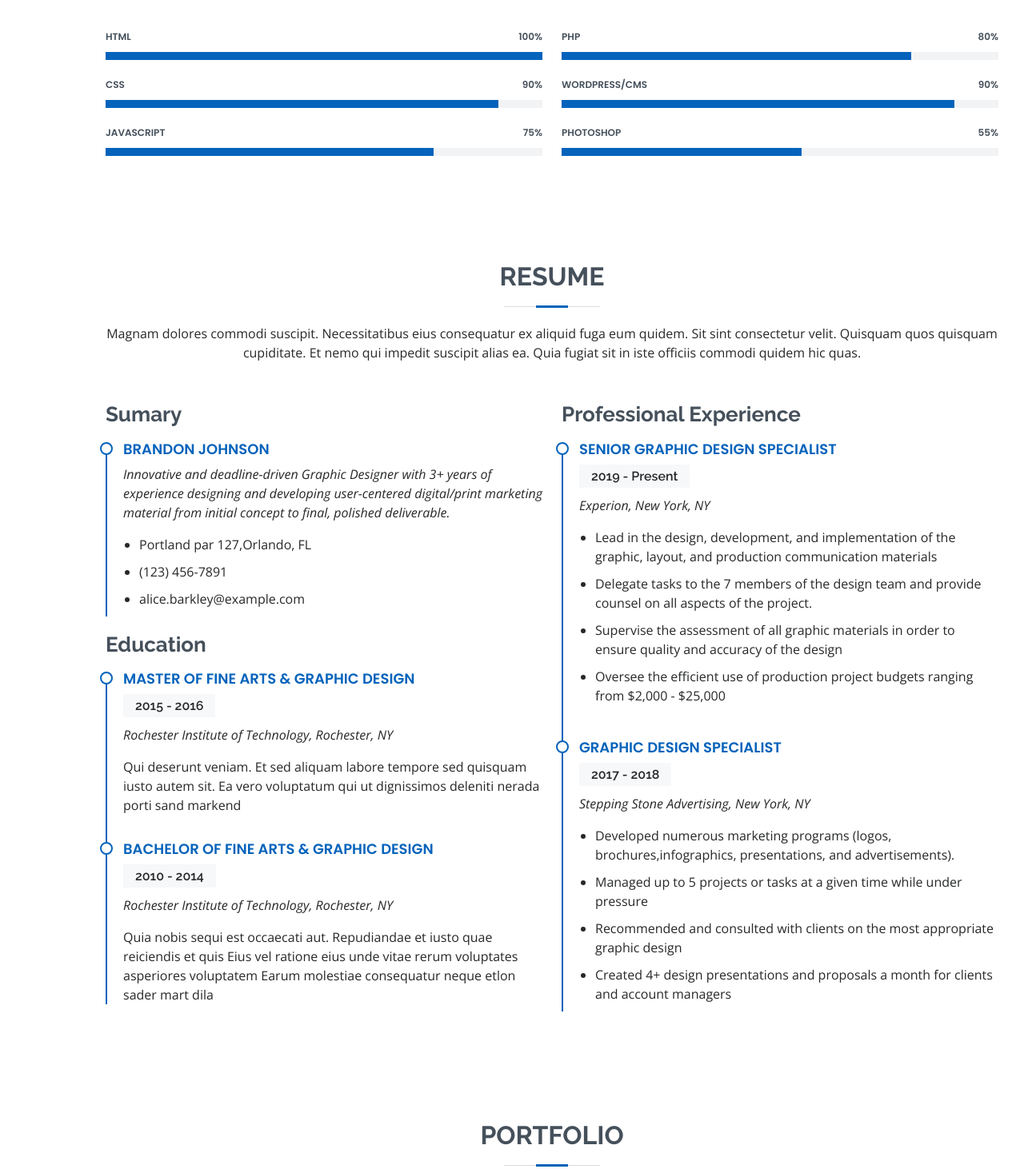
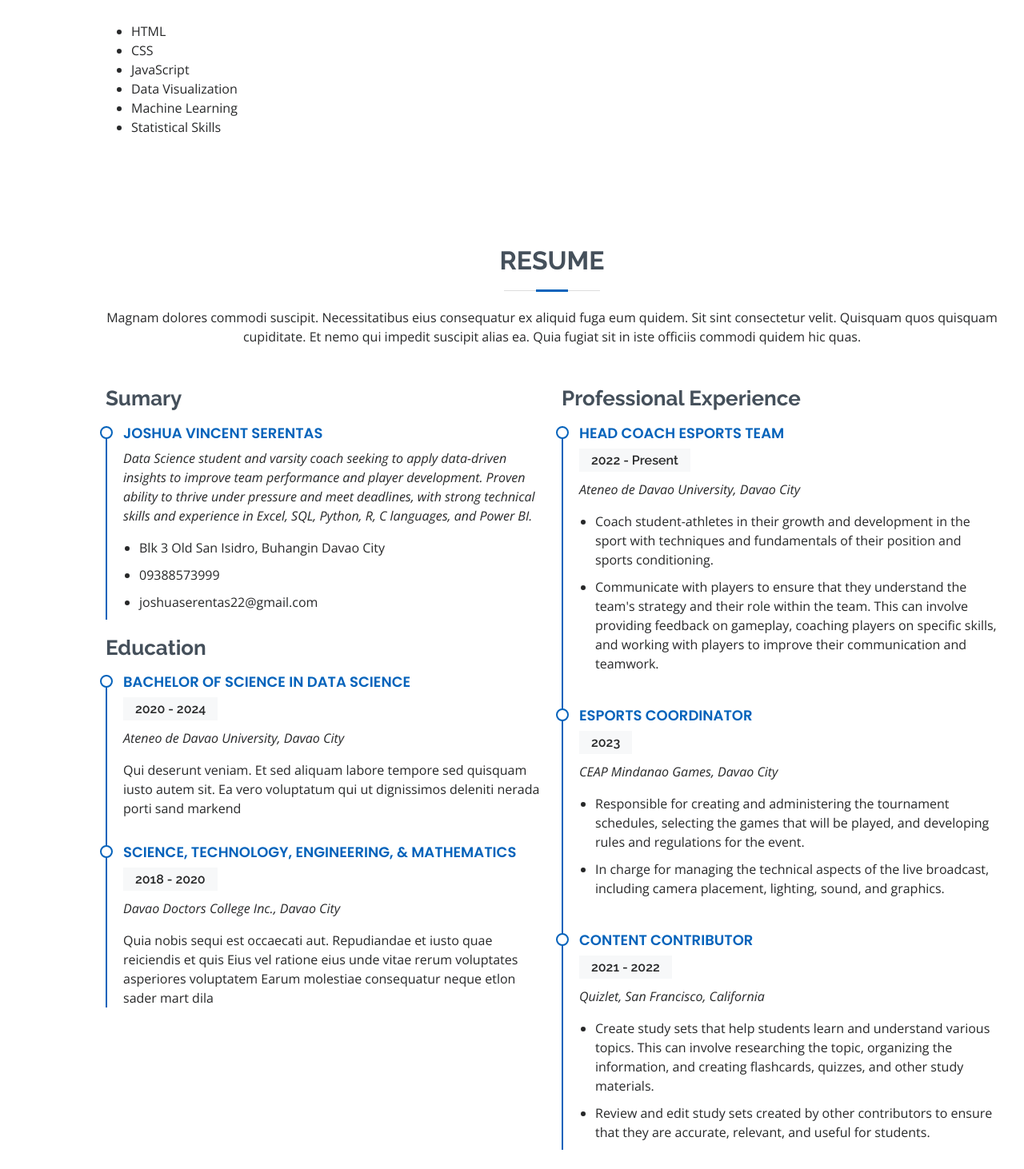
Before and after one commit to jvsserentas/JoshuaVincent, a plain HTML site: page index.html in a window 1280 px wide. Shown: the part 1665-3127 px from the top of the page at 80% size. Drawn offline with nearby package versions, Linux system fonts and the light colour scheme.

Commit message:
major changes

```diff
--- a/index.html
+++ b/index.html
@@ -105,7 +105,7 @@
                 <ul>
                   <li><i class="bi bi-chevron-right"></i> <strong>Age:</strong> <span>22</span></li>
                   <li><i class="bi bi-chevron-right"></i> <strong>Degree:</strong> <span>Bachelor</span></li>
-                  <li><i class="bi bi-chevron-right"></i> <strong>PhEmailone:</strong> <span>joshuaserentas22@gmail.com</span></li>
+                  <li><i class="bi bi-chevron-right"></i> <strong>Email:</strong> <span>joshuaserentas22@gmail.com</span></li>
                   <li><i class="bi bi-chevron-right"></i> <strong>Freelance:</strong> <span>Available</span></li>
                 </ul>
               </div>
@@ -134,59 +134,14 @@
             under pressure and can adhere to strict deadlines.</p>
         </div>
 
-        <div class="row skills-content">
-
-          <div class="col-lg-6">
-
-            <div class="progress">
-              <span class="skill">HTML <i class="val">100%</i></span>
-              <div class="progress-bar-wrap">
-                <div class="progress-bar" role="progressbar" aria-valuenow="100" aria-valuemin="0" aria-valuemax="100"></div>
-              </div>
-            </div>
-
-            <div class="progress">
-              <span class="skill">CSS <i class="val">90%</i></span>
-              <div class="progress-bar-wrap">
-                <div class="progress-bar" role="progressbar" aria-valuenow="90" aria-valuemin="0" aria-valuemax="100"></div>
-              </div>
-            </div>
-
-            <div class="progress">
-              <span class="skill">JavaScript <i class="val">75%</i></span>
-              <div class="progress-bar-wrap">
-                <div class="progress-bar" role="progressbar" aria-valuenow="75" aria-valuemin="0" aria-valuemax="100"></div>
-              </div>
-            </div>
-
-          </div>
-
-          <div class="col-lg-6">
-
-            <div class="progress">
-              <span class="skill">PHP <i class="val">80%</i></span>
-              <div class="progress-bar-wrap">
-                <div class="progress-bar" role="progressbar" aria-valuenow="80" aria-valuemin="0" aria-valuemax="100"></div>
-              </div>
-            </div>
-
-            <div class="progress">
-              <span class="skill">WordPress/CMS <i class="val">90%</i></span>
-              <div class="progress-bar-wrap">
-                <div class="progress-bar" role="progressbar" aria-valuenow="90" aria-valuemin="0" aria-valuemax="100"></div>
-              </div>
-            </div>
-
-            <div class="progress">
-              <span class="skill">Photoshop <i class="val">55%</i></span>
-              <div class="progress-bar-wrap">
-                <div class="progress-bar" role="progressbar" aria-valuenow="55" aria-valuemin="0" aria-valuemax="100"></div>
-              </div>
-            </div>
-
-          </div>
-
-        </div>
+        <ul class="skills-list">
+          <li>HTML</li>
+          <li>CSS</li>
+          <li>JavaScript</li>
+          <li>Data Visualization</li>
+          <li>Machine Learning</li>
+          <li>Statistical Skills</li>
+        </ul>
 
       </div>
     </section><!-- End Skills Section -->
@@ -204,51 +159,73 @@
           <div class="col-lg-6">
             <h3 class="resume-title">Sumary</h3>
             <div class="resume-item pb-0">
-              <h4>Brandon Johnson</h4>
-              <p><em>Innovative and deadline-driven Graphic Designer with 3+ years of experience designing and developing user-centered digital/print marketing material from initial concept to final, polished deliverable.</em></p>
+              <h4>Joshua Vincent Serentas</h4>
+              <p><em>Data Science student and varsity coach seeking to apply data-driven insights to improve team performance and player development. Proven ability to thrive under pressure and meet deadlines, with strong technical skills and experience in Excel, SQL, Python, R, C languages, and Power BI.              </em></p>
               <ul>
-                <li>Portland par 127,Orlando, FL</li>
-                <li>(123) 456-7891</li>
-                <li>alice.barkley@example.com</li>
+                <li>Blk 3 Old San Isidro, Buhangin Davao City</li>
+                <li>09388573999</li>
+                <li>joshuaserentas22@gmail.com</li>
               </ul>
             </div>
-
             <h3 class="resume-title">Education</h3>
             <div class="resume-item">
-              <h4>Master of Fine Arts &amp; Graphic Design</h4>
-              <h5>2015 - 2016</h5>
-              <p><em>Rochester Institute of Technology, Rochester, NY</em></p>
+              <h4>Bachelor of Science in Data Science</h4>
+              <h5>2020 - 2024</h5>
+              <p><em>Ateneo de Davao University, Davao City</em></p>
               <p>Qui deserunt veniam. Et sed aliquam labore tempore sed quisquam iusto autem sit. Ea vero voluptatum qui ut dignissimos deleniti nerada porti sand markend</p>
             </div>
             <div class="resume-item">
-              <h4>Bachelor of Fine Arts &amp; Graphic Design</h4>
-              <h5>2010 - 2014</h5>
-              <p><em>Rochester Institute of Technology, Rochester, NY</em></p>
+              <h4>Science, Technology, Engineering, &amp; Mathematics</h4>
+              <h5>2018 - 2020</h5>
+              <p><em>Davao Doctors College Inc., Davao City</em></p>
               <p>Quia nobis sequi est occaecati aut. Repudiandae et iusto quae reiciendis et quis Eius vel ratione eius unde vitae rerum voluptates asperiores voluptatem Earum molestiae consequatur neque etlon sader mart dila</p>
             </div>
           </div>
           <div class="col-lg-6">
             <h3 class="resume-title">Professional Experience</h3>
             <div class="resume-item">
-              <h4>Senior graphic design specialist</h4>
-              <h5>2019 - Present</h5>
-              <p><em>Experion, New York, NY </em></p>
+              <h4>Head Coach Esports Team</h4>
+              <h5>2022 - Present</h5>
+              <p><em>Ateneo de Davao University, Davao City</em></p>
               <ul>
-                <li>Lead in the design, development, and implementation of the graphic, layout, and production communication materials</li>
-                <li>Delegate tasks to the 7 members of the design team and provide counsel on all aspects of the project. </li>
-                <li>Supervise the assessment of all graphic materials in order to ensure quality and accuracy of the design</li>
-                <li>Oversee the efficient use of production project budgets ranging from $2,000 - $25,000</li>
+                <li>Coach student-athletes in their growth and development in the
+                  sport with techniques and fundamentals of their position and
+                  sports conditioning.
+                </li>
+                <li>Communicate with players to ensure that they understand the
+                  team's strategy and their role within the team. This can involve
+                  providing feedback on gameplay, coaching players on specific
+                  skills, and working with players to improve their communication
+                  and teamwork.
+                </li>
               </ul>
             </div>
             <div class="resume-item">
-              <h4>Graphic design specialist</h4>
-              <h5>2017 - 2018</h5>
-              <p><em>Stepping Stone Advertising, New York, NY</em></p>
+              <h4>Esports Coordinator</h4>
+              <h5>2023</h5>
+              <p><em>CEAP Mindanao Games, Davao City</em></p>
               <ul>
-                <li>Developed numerous marketing programs (logos, brochures,infographics, presentations, and advertisements).</li>
-                <li>Managed up to 5 projects or tasks at a given time while under pressure</li>
-                <li>Recommended and consulted with clients on the most appropriate graphic design</li>
-                <li>Created 4+ design presentations and proposals a month for clients and account managers</li>
+                <li>Responsible for creating and administering the tournament
+                  schedules, selecting the games that will be played, and
+                  developing rules and regulations for the event.</li>
+                <li>In charge for managing the technical aspects of the live
+                  broadcast, including camera placement, lighting, sound, and
+                  graphics.</li>
+              </ul>
+            </div>
+            <div class="resume-item">
+              <h4>Content Contributor</h4>
+              <h5>2021 - 2022</h5>
+              <p><em>Quizlet, San Francisco, California</em></p>
+              <ul>
+                <li>Create study sets that help students learn and understand
+                  various topics. This can involve researching the topic, organizing
+                  the information, and creating flashcards, quizzes, and other study
+                  materials.
+                  </li>
+                <li>Review and edit study sets created by other contributors to
+                  ensure that they are accurate, relevant, and useful for students.
+                  </li>
               </ul>
             </div>
           </div>
```
